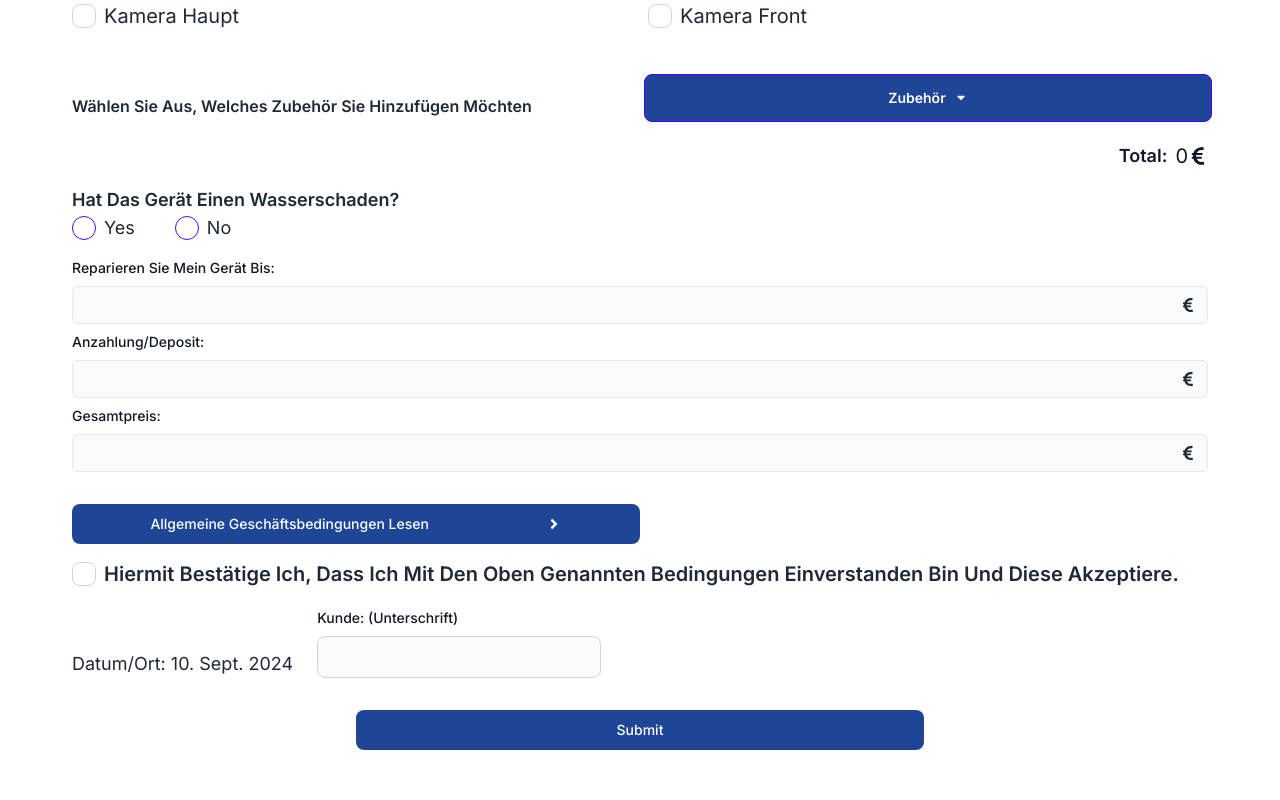
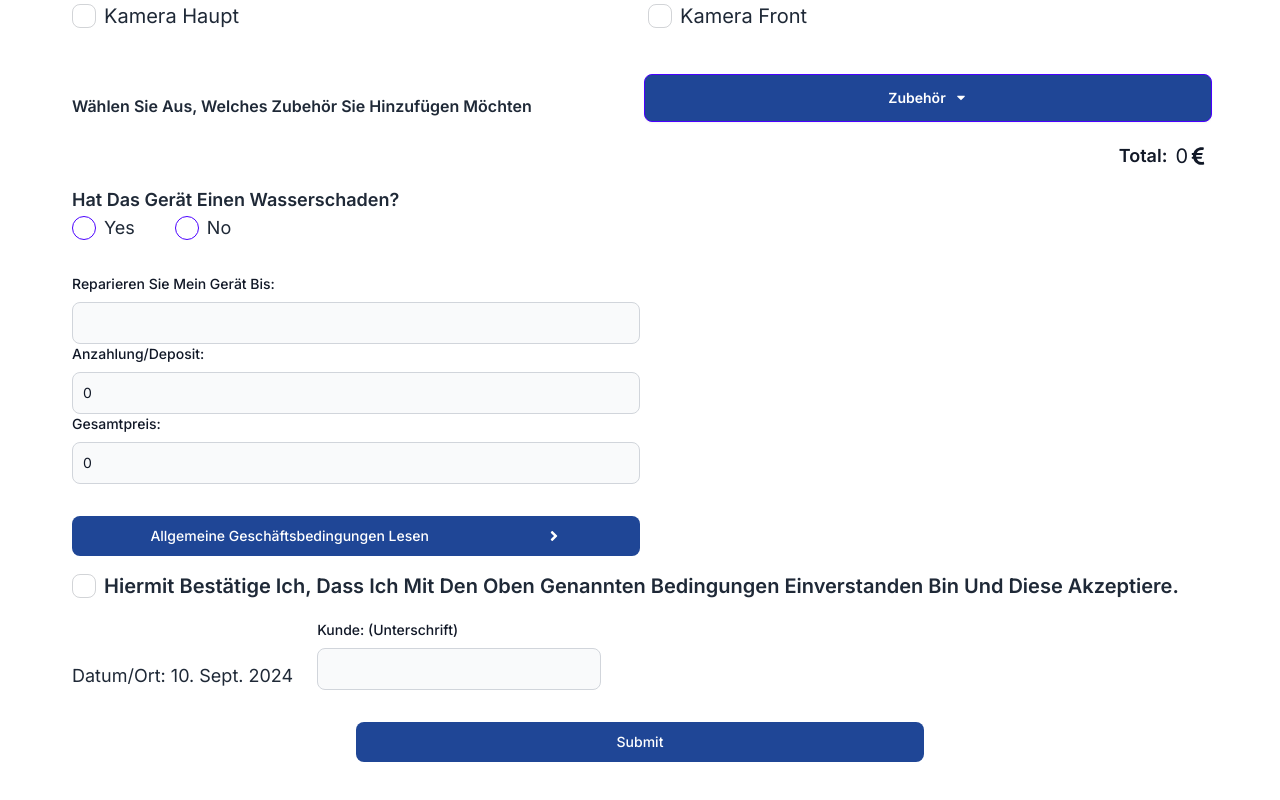
Before and after one commit to MuhEid/phoneytech-form, a Next.js app: page /form in a window 1280 px wide. Shown: the part 2006-2806 px from the top of the page. Built offline with nearby package versions, Linux system fonts and the light colour scheme.

Commit message:
refactor: use the custom input field with the prices inputs

```diff
--- a/src/components/Form.tsx
+++ b/src/components/Form.tsx
@@ -370,136 +370,42 @@ export default function Form({
                             )}
                         </div>
                     </div>
-
-                    <div className="my-4">
-                        {/* Reusable Input Group */}
-                        <div className="mb-2">
-                            <label className="block text-sm font-medium text-gray-900 dark:text-white mb-2">
-                                Reparieren Sie mein Gerät bis:
-                            </label>
-                            <div className="relative">
-                                <input
-                                    type="number"
-                                    name="repairDate"
-                                    className="block w-full border rounded-md p-2 pr-10 text-sm text-gray-900 bg-gray-50 dark:bg-gray-700 dark:border-gray-600 dark:placeholder-gray-400 dark:text-white focus:ring-blue-500 focus:border-blue-500"
-                                />
-                                <div className="absolute inset-y-0 right-0 flex items-center pr-3 pointer-events-none">
-                                    <FaEuroSign />
-                                </div>
-                            </div>
-                        </div>
-
-                        {/* Deposit Field */}
-                        <div className="mb-2">
-                            <label className="block text-sm font-medium text-gray-900 dark:text-white mb-2">
-                                Anzahlung/Deposit:
-                            </label>
-                            <div className="relative">
-                                <input
-                                    type="number"
-                                    name="deposit"
-                                    className="block w-full border rounded-md p-2 pr-10 text-sm text-gray-900 bg-gray-50 dark:bg-gray-700 dark:border-gray-600 dark:placeholder-gray-400 dark:text-white focus:ring-blue-500 focus:border-blue-500"
-                                />
-                                <div className="absolute inset-y-0 right-0 flex items-center pr-3 pointer-events-none">
-                                    <FaEuroSign />
-                                </div>
-                            </div>
-                        </div>
-
-                        {/* Total Price Field */}
-                        <div className="mb-2">
-                            <label className="block text-sm font-medium text-gray-900 dark:text-white mb-2">
-                                Gesamtpreis:
-                            </label>
-                            <div className="relative">
-                                <input
-                                    type="number"
-                                    name="totalPrice"
-                                    className="block w-full border rounded-md p-2 pr-10 text-sm text-gray-900 bg-gray-50 dark:bg-gray-700 dark:border-gray-600 dark:placeholder-gray-400 dark:text-white focus:ring-blue-500 focus:border-blue-500"
-                                />
-                                <div className="absolute inset-y-0 right-0 flex items-center pr-3 pointer-events-none">
-                                    <FaEuroSign />
-                                </div>
-                            </div>
-                        </div>
-                    </div>
                 </div>
                 {/* <ConfirmAndSign notesBox={true} /> */}
             </div>
+            <div className="my-4 w-full">
+                {/* Reusable Input Group */}
+
+                <InputField
+                    label="Reparieren Sie mein Gerät bis:"
+                    type="number"
+                    name="repairMaxPrice"
+                    value={formData.repairMaxPrice}
+                    onChange={handleInput}
+                    euro
+                />
+
+                {/* Deposit Field */}
+                <InputField
+                    label="Anzahlung/Deposit:"
+                    type="number"
+                    name="deposit"
+                    value={formData.deposit}
+                    onChange={handleInput}
+                    euro
+                />
+
+                {/* Total Price Field */}
+                <InputField
+                    label="Gesamtpreis:"
+                    type="number"
+                    name="totalPrice"
+                    value={formData.totalPrice}
+                    onChange={handleInput}
+                    euro
+                />
+            </div>
             <div className="my-4">
-                {/* <div className="p-6">
-                    <div className="mb-4">
-                        <h2 className="text-lg font-semibold mb-2">Checkliste:</h2>
-                        <ul className="list-none">
-                            <li>
-                                <input type="checkbox" className="mr-2 checkbox" /> Touch Funktion
-                            </li>
-                            <li>
-                                <input type="checkbox" className="mr-2 checkbox" /> Lautsprecher
-                            </li>
-                            <li>
-                                <input type="checkbox" className="mr-2 checkbox" /> Mikrofon
-                            </li>
-                            <li>
-                                <input type="checkbox" className="mr-2 checkbox" /> Hörmuschel
-                            </li>
-                            <li>
-                                <input type="checkbox" className="mr-2 checkbox" /> Anruf Sensor
-                            </li>
-                            <li>
-                                <input type="checkbox" className="mr-2 checkbox" /> Flasch Licht
-                            </li>
-                            <li>
-                                <input type="checkbox" className="mr-2 checkbox" /> Netz
-                            </li>
-                            <li>
-                                <input type="checkbox" className="mr-2 checkbox" /> WL/WLAN
-                            </li>
-                            <li>
-                                <input type="checkbox" className="mr-2 checkbox" /> Mobilfunk
-                            </li>
-                            <li>
-                                <input type="checkbox" className="mr-2 checkbox" /> Buchse
-                            </li>
-                        </ul>
-                    </div>
-
-                    <div>
-                        <h2 className="text-lg font-semibold mb-2">Repariert sein:</h2>
-                        <ul className="list-none">
-                            <li>
-                                <input type="checkbox" className="mr-2 checkbox" /> Diagnose
-                            </li>
-                            <li>
-                                <input type="checkbox" className="mr-2 checkbox" /> Software
-                            </li>
-                            <li>
-                                <input type="checkbox" className="mr-2 checkbox" /> Wasserschade
-                            </li>
-                            <li>
-                                <input type="checkbox" className="mr-2 checkbox" /> Akku
-                            </li>
-                            <li>
-                                <input type="checkbox" className="mr-2 checkbox" /> Displayschade
-                            </li>
-                            <li>
-                                <input type="checkbox" className="mr-2 checkbox" /> Kamera
-                            </li>
-                            <li>
-                                <input type="checkbox" className="mr-2 checkbox" /> Netz
-                            </li>
-                            <li>
-                                <input type="checkbox" className="mr-2 checkbox" /> Buchse
-                            </li>
-                            <li>
-                                <input type="checkbox" className="mr-2 checkbox" /> Tasten
-                            </li>
-                            <li>
-                                <input type="checkbox" className="mr-2 checkbox" /> ID
-                            </li>
-                        </ul>
-                    </div>
-                </div> */}
                 <div className="text-white flex w-1/2 items-center justify-around bg-main hover:bg-blue-900 focus:ring-4 focus:ring-blue-300 font-medium rounded-lg text-sm px-5 py-2.5  focus:outline-none">
                     <Link href="/terms" className="">
                         Allgemeine Geschäftsbedingungen lesen
@@ -507,7 +413,6 @@ export default function Form({
                     <FaAngleRight size={16} />
                 </div>
 
-                {/* <TermsAndConditions /> */}
                 <ConfirmAndSign
                     notesBox={false}
                     label="Hiermit bestätige ich, dass ich mit den oben genannten Bedingungen einverstanden bin und diese akzeptiere."
```
